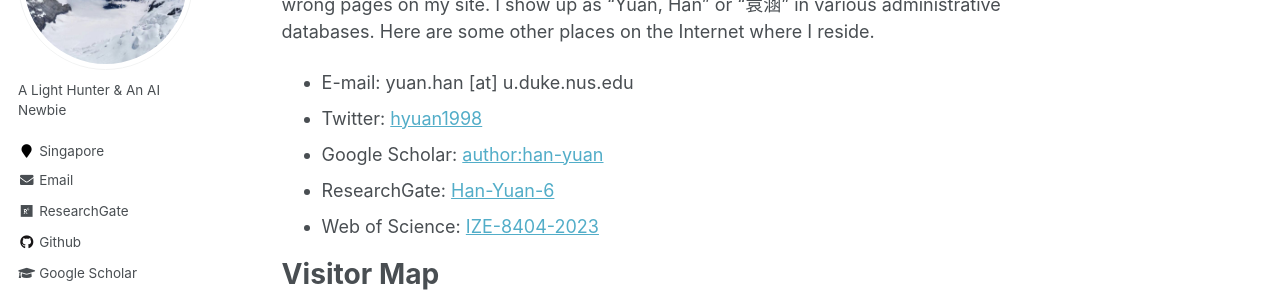
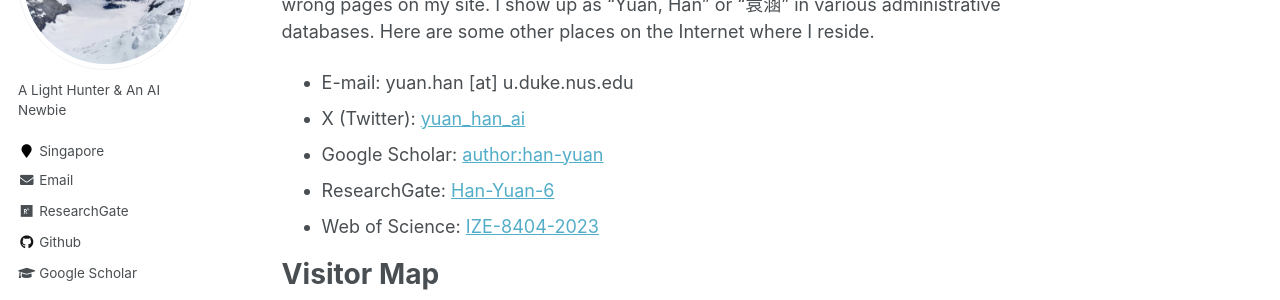
Before and after one commit to Han-Yuan-Med/Han-Yuan-Med.github.io, a Jekyll site: the page built from _pages/contact.md, in a window 1280 px wide. Shown: the part 223-523 px from the top of the page. Built offline with Jekyll 4.4.1, drawn with Linux system fonts in a browser that asks for light colours.

Commit message:
Update contact.md

```diff
--- a/_pages/contact.md
+++ b/_pages/contact.md
@@ -7,7 +7,7 @@ author_profile: true
 Contact information is below, including email and various web services.  This is to make it easy for people to find me when they search for things like "han yuan email" and get wrong pages on my site. I show up as "Yuan, Han" or "袁涵" in various administrative databases. Here are some other places on the Internet where I reside.
 
 * E-mail: yuan.han [at] u.duke.nus.edu
-* Twitter: [hyuan1998](https://twitter.com/hyuan1998)
+* X (Twitter): [yuan_han_ai](https://x.com/yuan_han_ai)
 * Google Scholar: [author:han-yuan](https://scholar.google.com/citations?user=MKjp730AAAAJ&hl=zh-CN)
 * ResearchGate: [Han-Yuan-6](https://www.researchgate.net/profile/Han-Yuan-6)
 * Web of Science: [IZE-8404-2023](https://www.webofscience.com/wos/author/record/47887976)
```
